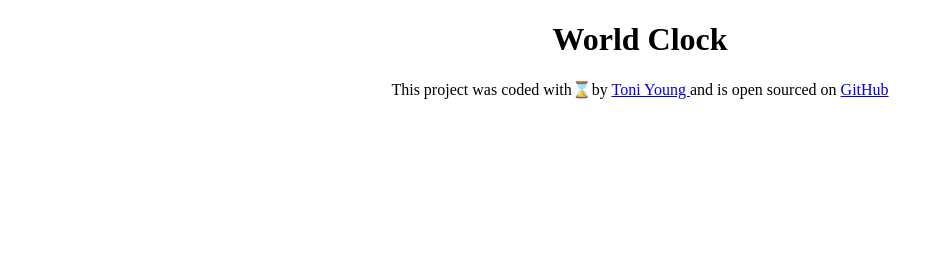
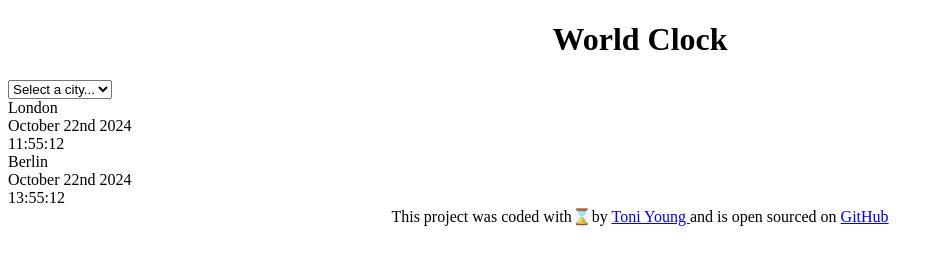
Before and after one commit to ty-tiki/World-Clock, a plain HTML site: page index.html in a window 1280 px wide. Shown: the whole page, without its empty margins (0-944 px from the left). Drawn offline with Linux system fonts and the light colour scheme.

Commit message:
Updated HTML with drop down and city place holders

```diff
--- a/index.html
+++ b/index.html
@@ -7,7 +7,22 @@
     <title>World-Clock</title>
   </head>
   <body>
-    <h1>World Clock</h1>
+    <div class="container">
+      <h1>World Clock</h1>
+      <select name="" id="">
+        <option value="">Select a city...</option>
+        <option value="">London</option>
+        <option value="">Berlin</option>
+        <option value="">New York</option>
+        <option value="">Auckland</option>
+      </select>
+      <div class="city">London</div>
+      <div class="date">October 22nd 2024</div>
+      <div class="time">11:55:12</div>
+      <div class="city">Berlin</div>
+      <div class="date">October 22nd 2024</div>
+      <div class="time">13:55:12</div>
+    </div>
     <footer>
       This project was coded with⌛by
       <a href="https://github.com/ty-tiki">Toni Young </a> and is open sourced
```
